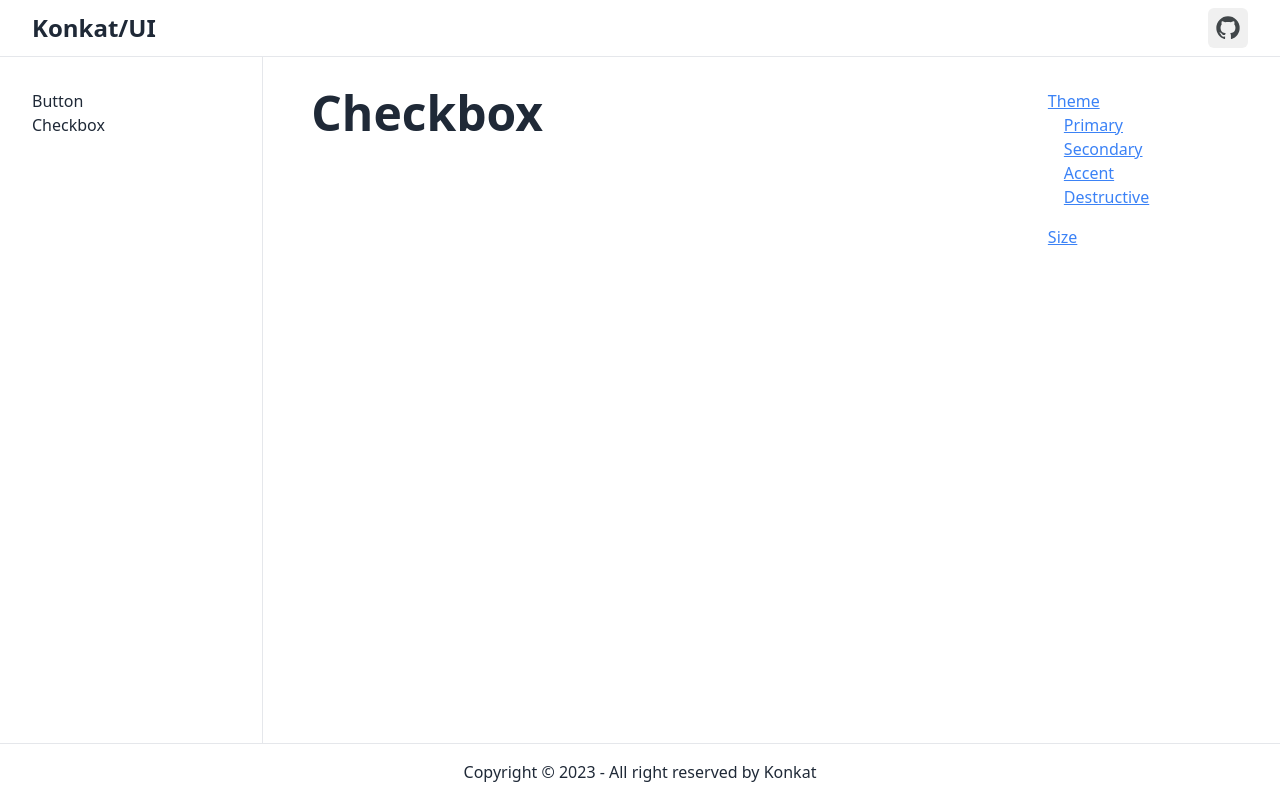
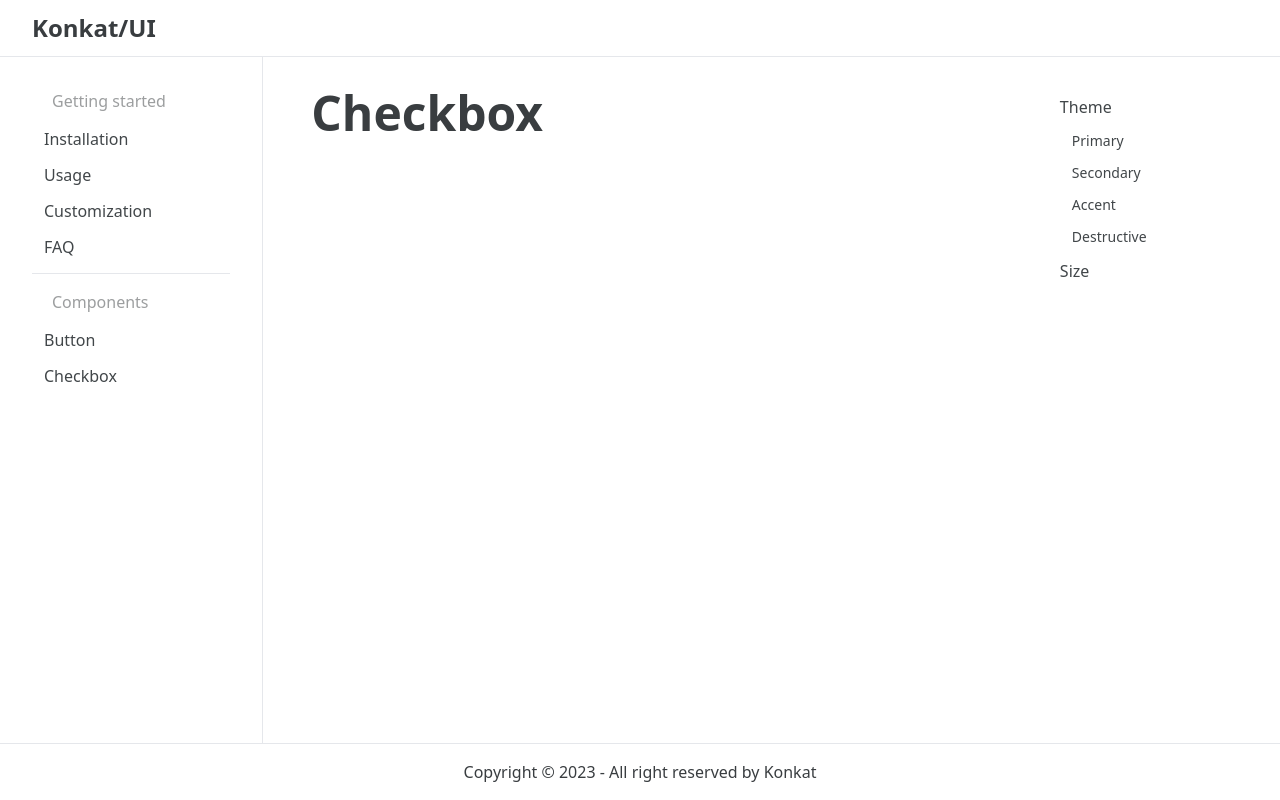
Before and after one commit to KonkatHub/konkat-ui, a SvelteKit app: page /checkbox in a window 1280 px wide. Built offline with nearby package versions, Linux system fonts and the light colour scheme.

Commit message:
[6] feat: design sidebar

```diff
--- a/src/components/Footer.svelte
+++ b/src/components/Footer.svelte
@@ -1,3 +1,3 @@
-<footer class="mx-auto flex items-center justify-center py-4">
+<footer class="flex items-center justify-center py-4">
   Copyright © 2023 - All right reserved by Konkat
 </footer>
--- a/src/components/Navbar.svelte
+++ b/src/components/Navbar.svelte
@@ -9,13 +9,13 @@
     </a>
   </div>
   <div class="flex items-center gap-2">
-    <Button href="https://github.com/KonkatHub/konkat-ui" target="_blank" shape="square">
-      <svg xmlns="http://www.w3.org/2000/svg" width="28" height="28" viewBox="0 0 24 24">
-        <path
-          fill="currentColor"
-          d="M12 2A10 10 0 0 0 2 12c0 4.42 2.87 8.17 6.84 9.5c.5.08.66-.23.66-.5v-1.69c-2.77.6-3.36-1.34-3.36-1.34c-.46-1.16-1.11-1.47-1.11-1.47c-.91-.62.07-.6.07-.6c1 .07 1.53 1.03 1.53 1.03c.87 1.52 2.34 1.07 2.91.83c.09-.65.35-1.09.63-1.34c-2.22-.25-4.55-1.11-4.55-4.92c0-1.11.38-2 1.03-2.71c-.1-.25-.45-1.29.1-2.64c0 0 .84-.27 2.75 1.02c.79-.22 1.65-.33 2.5-.33c.85 0 1.71.11 2.5.33c1.91-1.29 2.75-1.02 2.75-1.02c.55 1.35.2 2.39.1 2.64c.65.71 1.03 1.6 1.03 2.71c0 3.82-2.34 4.66-4.57 4.91c.36.31.69.92.69 1.85V21c0 .27.16.59.67.5C19.14 20.16 22 16.42 22 12A10 10 0 0 0 12 2Z"
-        />
-      </svg>
+    <Button
+      href="https://github.com/KonkatHub/konkat-ui"
+      target="_blank"
+      variant="link"
+      shape="square"
+    >
+      <iconify-icon icon="mdi:github" width="28" height="28" />
     </Button>
   </div>
 </header>
--- a/src/components/Naviguation.svelte
+++ b/src/components/Naviguation.svelte
@@ -1,13 +1,50 @@
+<script lang="ts">
+  import Sidebar, { type Section } from './Sidebar/Sidebar.svelte';
+
+  const sections: (Section | 'divider')[] = [
+    {
+      title: 'Getting started',
+      icon: 'mdi:lightbulb-on-outline',
+      links: [
+        {
+          href: '/installation',
+          text: 'Installation',
+        },
+        {
+          href: '/usage',
+          text: 'Usage',
+        },
+        {
+          href: '/customization',
+          text: 'Customization',
+        },
+        {
+          href: '/faq',
+          text: 'FAQ',
+        },
+      ],
+    },
+    'divider',
+    {
+      title: 'Components',
+      icon: 'mdi:code-block-tags',
+      links: [
+        {
+          href: '/button',
+          text: 'Button',
+        },
+        {
+          href: '/checkbox',
+          text: 'Checkbox',
+        },
+      ],
+    },
+  ];
+</script>
+
 <!-- TODO: Use drawer menu -->
 <aside class="hidden min-h-full w-1/4 border-r px-8 py-8 sm:block">
   <nav>
-    <ul>
-      <li>
-        <a href="/button">Button</a>
-      </li>
-      <li>
-        <a href="/checkbox">Checkbox</a>
-      </li>
-    </ul>
+    <Sidebar {sections} />
   </nav>
 </aside>
--- /dev/null
+++ b/src/components/Sidebar/Sidebar.svelte
@@ -0,0 +1,48 @@
+<script lang="ts" context="module">
+  export type Link = {
+    href: string;
+    text: string;
+  };
+
+  export type Section = {
+    title: string;
+    icon: string;
+    links: Link[];
+  };
+</script>
+
+<script lang="ts">
+  import Button from '$lib/components/button/Button.svelte';
+
+  let className: string | undefined | null = undefined;
+  export { className as class };
+  export let sections: (Section | 'divider')[];
+</script>
+
+{#each sections as section, index}
+  {#if section === 'divider'}
+    <div class="my-2 block w-full border-b" />
+  {:else}
+    <div
+      class="mb-2 ml-3 {index > 0 ? 'mt-4' : 'mt-0'} flex items-center gap-2 text-neutral-900/50"
+    >
+      <iconify-icon width="24" height="24" icon={section.icon} />
+      <h4>{section.title}</h4>
+    </div>
+    <ul class={className}>
+      {#each section.links as link}
+        <li>
+          <Button
+            href={link.href}
+            size={'sm'}
+            theme="base"
+            variant="link"
+            class="w-full justify-start"
+          >
+            {link.text}
+          </Button>
+        </li>
+      {/each}
+    </ul>
+  {/if}
+{/each}
--- a/src/components/TableOfContent/Link.svelte
+++ b/src/components/TableOfContent/Link.svelte
@@ -9,20 +9,28 @@
 </script>
 
 <script lang="ts">
+  import Button from '$lib/components/button/Button.svelte';
   import Table from './Table.svelte';
 
   export let link: LinkInfo;
+  export let isNested = false;
 </script>
 
 {#if link === 'divider'}
   <div class="block w-full border-b" />
 {:else}
   <li>
-    <a class="text-blue-500 underline transition-colors hover:text-blue-800" href={link.href}>
+    <Button
+      href={link.href}
+      size={isNested ? 'xs' : 'sm'}
+      theme="base"
+      variant="link"
+      class="w-full justify-start"
+    >
       {link.text}
-    </a>
+    </Button>
     {#if link.child}
-      <Table links={link.child} class="space-y-0 pl-4" />
+      <Table isNested links={link.child} class="pl-4" />
     {/if}
   </li>
 {/if}
--- a/src/components/TableOfContent/Table.svelte
+++ b/src/components/TableOfContent/Table.svelte
@@ -5,10 +5,11 @@
   let className: string | undefined | null = undefined;
   export { className as class };
   export let links: LinkInfo[];
+  export let isNested = false;
 </script>
 
-<ul class={cn('space-y-4', className)}>
+<ul class={className}>
   {#each links as link}
-    <Link {link} />
+    <Link {link} {isNested} />
   {/each}
 </ul>
--- a/src/lib/components/checkbox/Checkbox.svelte
+++ b/src/lib/components/checkbox/Checkbox.svelte
@@ -66,16 +66,9 @@
       {...$$restProps}
     >
       {#if $isIndeterminate}
-        <svg xmlns="http://www.w3.org/2000/svg" width="24" height="24" viewBox="0 0 24 24">
-          <path fill="currentColor" d="M18 12.998H6a1 1 0 0 1 0-2h12a1 1 0 0 1 0 2z" />
-        </svg>
+        <iconify-icon icon="ic:round-minus" width="24" height="24" />
       {:else if $isChecked}
-        <svg xmlns="http://www.w3.org/2000/svg" width="24" height="24" viewBox="0 0 24 24">
-          <path
-            fill="currentColor"
-            d="M9 16.17L5.53 12.7a.996.996 0 1 0-1.41 1.41l4.18 4.18c.39.39 1.02.39 1.41 0L20.29 7.71a.996.996 0 1 0-1.41-1.41L9 16.17z"
-          />
-        </svg>
+        <iconify-icon icon="ic:round-check" width="24" height="24" />
       {/if}
       <input {...$input} />
     </button>
--- a/src/routes/+layout.svelte
+++ b/src/routes/+layout.svelte
@@ -6,7 +6,7 @@
   import 'iconify-icon';
 </script>
 
-<div class="flex min-h-screen w-screen flex-col text-gray-800">
+<div class="flex min-h-screen w-screen flex-col text-neutral-900">
   <Navbar />
   <div class="flex flex-1 border-y">
     <Naviguation />
```
Also changed, not shown: 1 other file (tests, documents, lock files or other folders).
